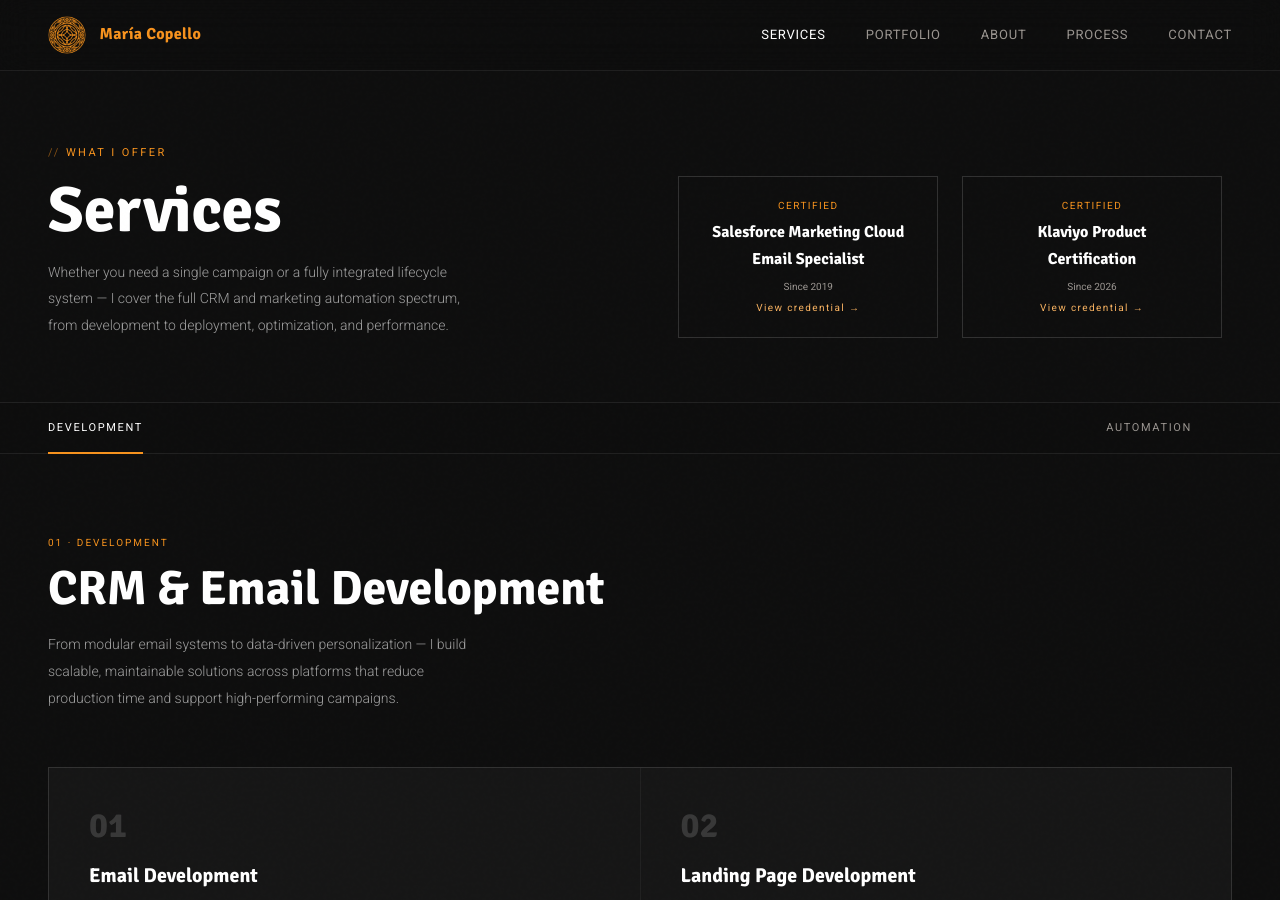
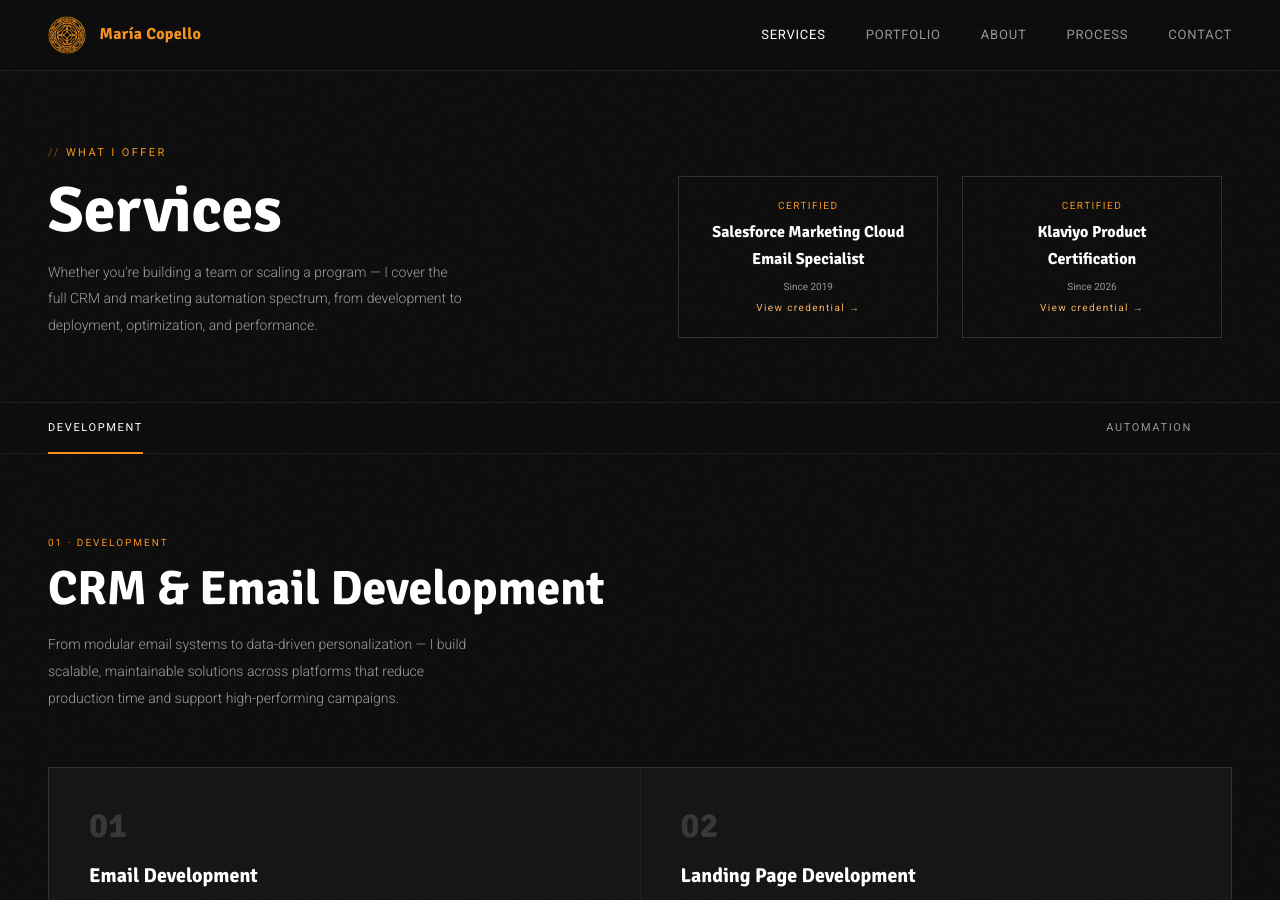
Before and after one commit to mabecoart/github.io, a Jekyll site: the page built from services.html, in a window 1280 px wide and 900 px high. Built offline with Jekyll 4.4.1, drawn with Linux system fonts in a browser that asks for light colours; some of the changed text lies outside the part shown.

Commit message:
Update service descriptions and call-to-action text

```diff
--- a/services.html
+++ b/services.html
@@ -9,7 +9,7 @@
   <div>
     <p class="page-eyebrow anim-1">What I offer</p>
     <h1 class="page-title anim-2">Services</h1>
-    <p class="page-subtitle anim-3">Whether you need a single campaign or a fully integrated lifecycle system — I cover the full CRM and marketing automation spectrum, from development to deployment, optimization, and performance.</p>
+    <p class="page-subtitle anim-3">Whether you're building a team or scaling a program — I cover the full CRM and marketing automation spectrum, from development to deployment, optimization, and performance.</p>
   </div>
   <div>
     <div class="cert-badge anim-4">
@@ -156,7 +156,7 @@
 
 <div class="cta-banner">
   <div>
-    <h2 class="cta-banner-title">Ready to work together?</h2>
+    <h2 class="cta-banner-title">Ready to connect?</h2>
     <p class="hero-location">Canada-based · Remote · EST time zone</p>
   </div>
   <div class="cta-banner-btns">
```
